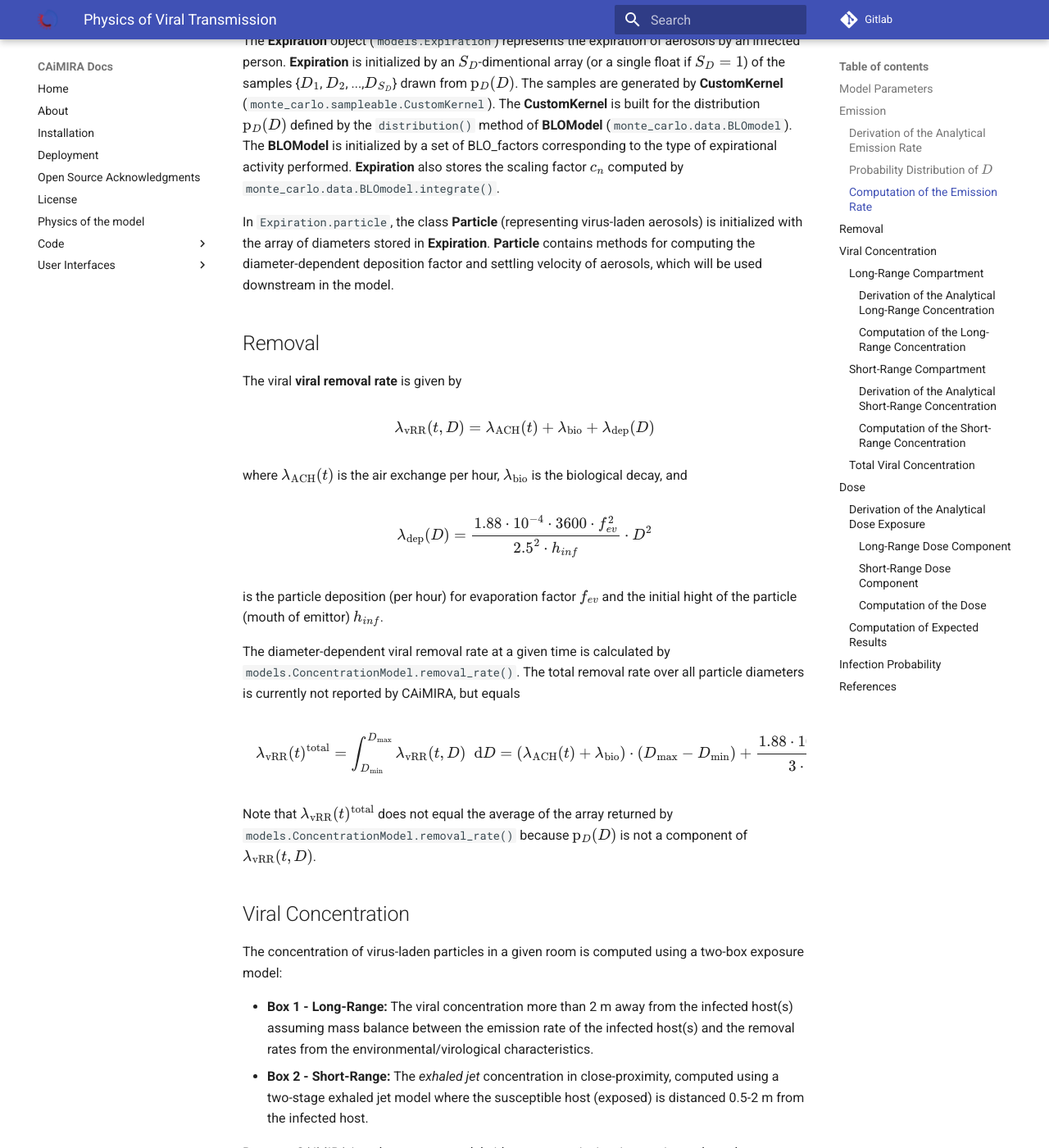
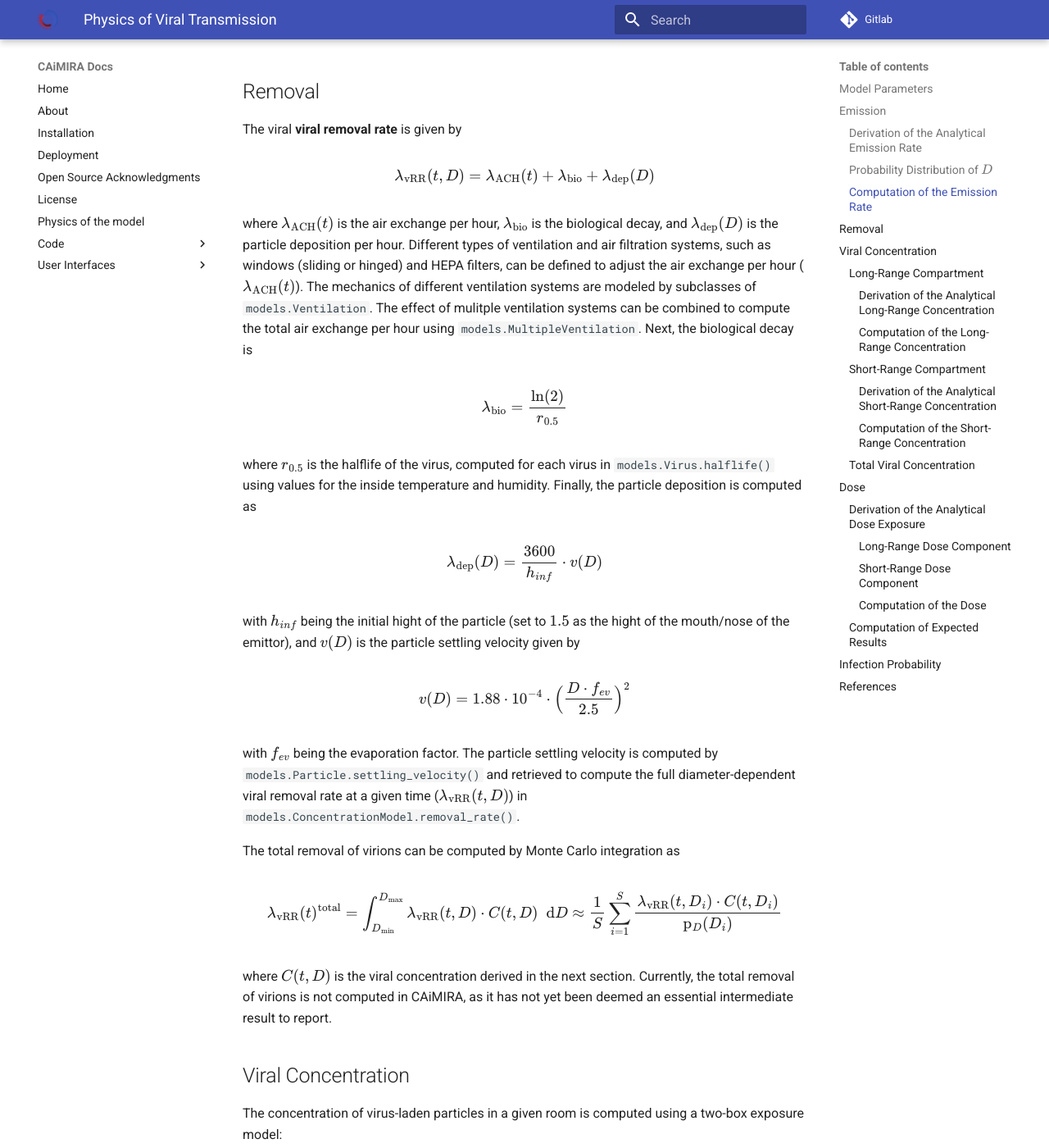
Before and after one commit to CERN/CAiMIRA, an MkDocs documentation site: the page built from caimira/docs/mkdocs/docs/code/viral_transmission.md, in a window 1280 px wide and 1400 px high, scrolled down 5720 px. Shown: the whole window at 82% size. Built offline with MkDocs 1.6.1 and Material for MkDocs 9.7.7, drawn with Linux system fonts in a browser that asks for light colours; some of the changed text lies outside the part shown.

Commit message:
docs: add details viral removal

```diff
--- a/caimira/docs/mkdocs/docs/code/viral_transmission.md
+++ b/caimira/docs/mkdocs/docs/code/viral_transmission.md
@@ -1,9 +1,6 @@
 # Physics of Viral Transmission
-The CAiMIRA model simulates the physical process of viral transmission through five sequential stages, illustrated by the topmost part of Figure 1: **emission**, **removal**, **concentration**, **dose**, and **infection probability**.
-Along with viral transmission, CAiMIRA also simulates **emission**, **removal**, and **concentration** of CO<sub>2</sub>, as shown in the lowermost part of Figure 1.
-This page details the modelling of viral transmission. The modelling of CO<sub>2</sub> concentration is detailed on **[Computation of the CO<sub>2</sub> Concentration](./co2_concentration.md)**.
-[![CAiMIRA Structure](CAiMIRA_structure.png)](CAiMIRA_structure.png)
-*Figure 1: Structure of the CAiMIRA model showing the viral transmission and CO<sub>2</sub> simulation processes.*
+The CAiMIRA model simulates the physical process of viral transmission through five sequential stages: **emission**, **removal**, **concentration**, **dose**, and **infection probability**.
+Along with viral transmission, CAiMIRA also simulates **emission**, **removal**, and **concentration** of CO<sub>2</sub> as detailed on **[Computation of the CO<sub>2</sub> Concentration](./co2_concentration.md)**.
 
 In the following, `data_registry` refers to `caimira.calculator.store.data_registry`, `models` refers to `caimira.calculator.models.models.py`, and `monte_carlo` refers to `caimira.calculator.models.monte_carlo`.
 
@@ -141,7 +138,7 @@ $$
 \begin{align*}
 C^{\mathrm{total}}(t)
 = \int_{D_{\mathrm{min}}}^{D_{\mathrm{max}}} C(t,D) \;\ \mathrm{d}D
-\approx \frac{1}{S}\sum_{i=1}^S \frac{C(t,D)}{\mathrm{p}_D(D)}.
+\approx \frac{1}{S}\sum_{i=1}^S \frac{C(t,D_i)}{\mathrm{p}_D(D_i)}.
 \end{align*}
 $$
 
@@ -151,7 +148,7 @@ $$
 \begin{align*}
 \mathrm{vD}^{\mathrm{total}}
 = \int_{D_{\mathrm{min}}}^{D_{\mathrm{max}}} \mathrm{vD(D)} \;\ \mathrm{d}D
-\approx \frac{1}{S}\sum_{i=1}^S \frac{\mathrm{vD(D)}}{\mathrm{p}_D(D)},
+\approx \frac{1}{S}\sum_{i=1}^S \frac{\mathrm{vD(D_i)}}{\mathrm{p}_D(D_i)},
 \end{align*}
 $$
 respectively.
@@ -183,27 +180,50 @@ $$
 \end{equation*}
 $$
 
-where $\lambda_{\mathrm{ACH}}(t)$ is the air exchange per hour, $\lambda_{\mathrm{bio}}$ is the biological decay, and
+where $\lambda_{\mathrm{ACH}}(t)$ is the air exchange per hour, $\lambda_{\mathrm{bio}}$ is the biological decay, and $\lambda_{\mathrm{dep}}(D)$ is the particle deposition per hour.
+Different types of ventilation and air filtration systems, such as windows (sliding or hinged) and HEPA filters, can be defined to adjust the air exchange per hour ($\lambda_{\mathrm{ACH}}(t)$).
+The mechanics of different ventilation systems are modeled by subclasses of `models.Ventilation`.
+The effect of mulitple ventilation systems can be combined to compute the total air exchange per hour using `models.MultipleVentilation`.
+Next, the biological decay is
 
 $$
 \begin{equation*}
-\lambda_{\mathrm{dep}}(D) = \frac{1.88 \cdot 10^{-4} \cdot 3600 \cdot f_{ev}^2}{2.5^2 \cdot h_{inf}} \cdot D^2
+\lambda_{\mathrm{bio}} = \frac{\ln(2)}{r_{0.5}}
 \end{equation*}
 $$
 
-is the particle deposition (per hour) for evaporation factor $f_{ev}$ and the initial hight of the particle (mouth of emittor) $h_{inf}$.
+where $r_{0.5}$ is the halflife of the virus, computed for each virus in `models.Virus.halflife()` using values for the inside temperature and humidity.
+Finally, the particle deposition is computed as
 
-The diameter-dependent viral removal rate at a given time is calculated by `models.ConcentrationModel.removal_rate()`. The total removal rate over all particle diameters is currently not reported by CAiMIRA, but equals
+$$
+\begin{equation*}
+\lambda_{\mathrm{dep}}(D) = \frac{3600}{h_{inf}} \cdot v(D)
+\end{equation*}
+$$
+
+with $h_{inf}$ being the initial hight of the particle (set to $1.5$ as the hight of the mouth/nose of the emittor), and $v(D)$ is the particle settling velocity given by
+
+$$
+\begin{equation*}
+v(D) = 1.88 \cdot 10^{-4} \cdot \Big(\frac{D \cdot f_{ev}}{2.5} \Big)^2
+\end{equation*}
+$$
+
+with $f_{ev}$ being the evaporation factor.
+The particle settling velocity is computed by `models.Particle.settling_velocity()` and retrieved to compute the full diameter-dependent viral removal rate at a given time ($\lambda_{\mathrm{vRR}}(t,D)$) in `models.ConcentrationModel.removal_rate()`.
+
+The total removal of virions can be computed by Monte Carlo integration as
 
 $$
 \begin{equation*}
 \lambda_{\mathrm{vRR}}(t)^{\mathrm{total}}
-= \int_{D_{\mathrm{min}}}^{D_{\mathrm{max}}} \lambda_{\mathrm{vRR}}(t,D) \;\ \mathrm{d}D
-= (\lambda_{\mathrm{ACH}}(t)+\lambda_{\mathrm{bio}}) \cdot (D_{\mathrm{max}} - D_{\mathrm{min}}) + \frac{1.88 \cdot 10^{-4} \cdot 3600 \cdot f_{ev}^2}{3 \cdot 2.5^2 \cdot h_{inf}} \cdot (D_{\mathrm{max}} - D_{\mathrm{min}})^3.
+= \int_{D_{\mathrm{min}}}^{D_{\mathrm{max}}} \lambda_{\mathrm{vRR}}(t,D) \cdot C(t, D) \;\ \mathrm{d}D
+\approx \frac{1}{S}\sum_{i=1}^S \frac{\lambda_{\mathrm{vRR}}(t,D_i) \cdot C(t, D_i)}{\mathrm{p}_D(D_i)}
 \end{equation*}
 $$
 
-Note that $\lambda_{\mathrm{vRR}}(t)^{\mathrm{total}}$ does not equal the average of the array returned by `models.ConcentrationModel.removal_rate()` because $\mathrm{p}_D(D)$ is not a component of $\lambda_{\mathrm{vRR}}(t,D)$.
+where $C(t, D)$ is the viral concentration derived in the next section.
+Currently, the total removal of virions is not computed in CAiMIRA, as it has not yet been deemed an essential intermediate result to report.
 
 ## Viral Concentration
 The concentration of virus-laden particles in a given room is computed using a two-box exposure model:
```
